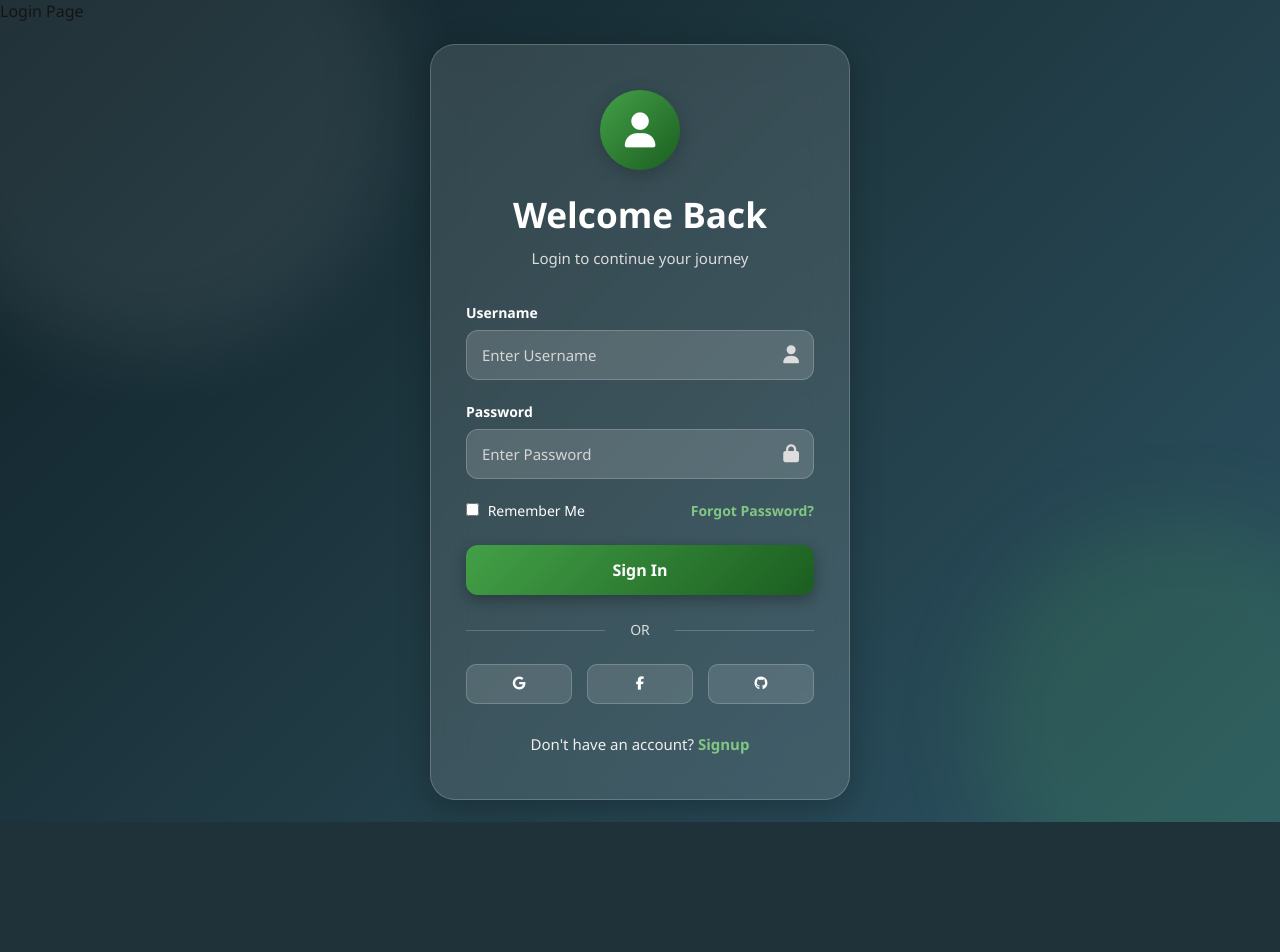
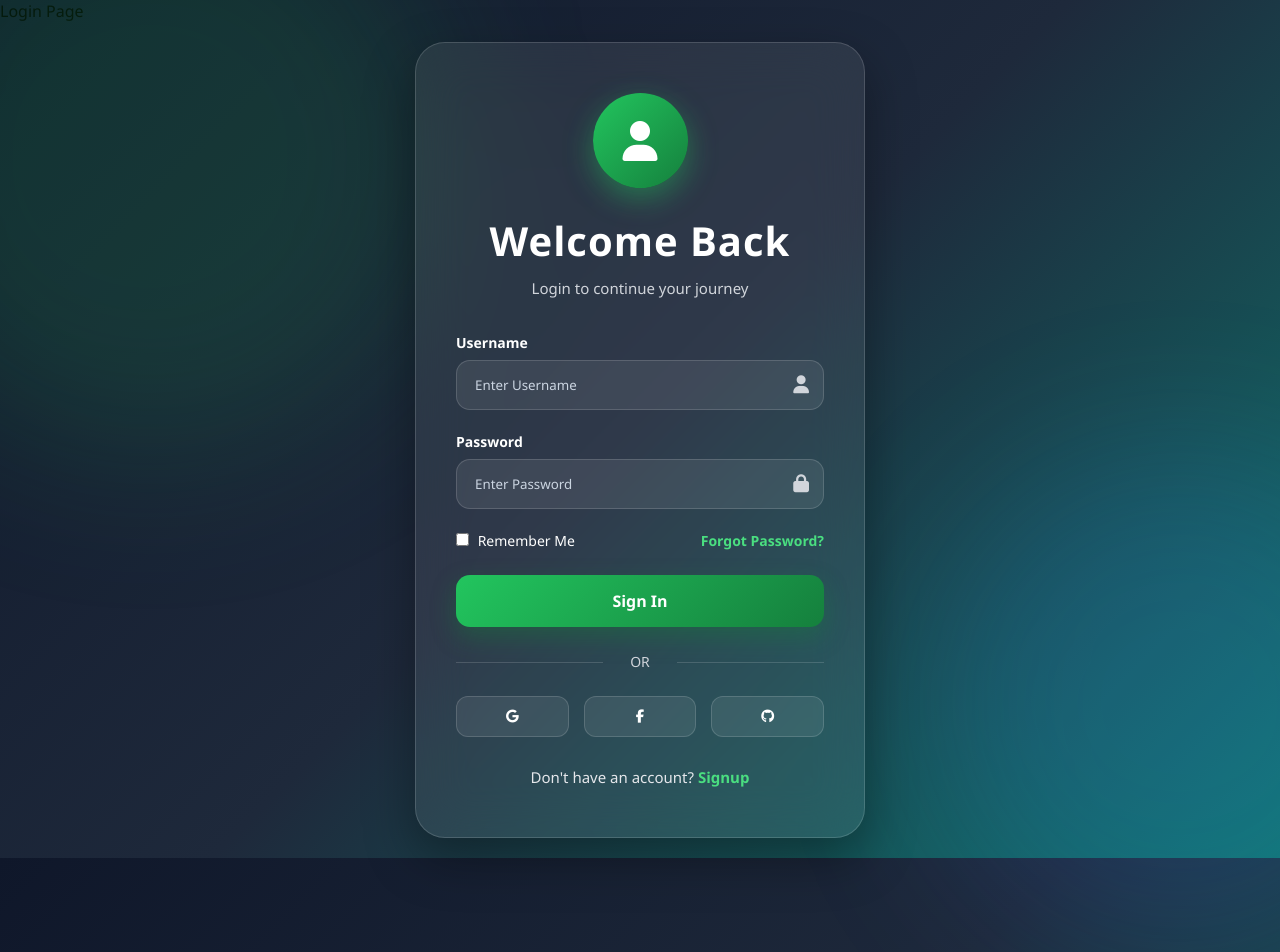
Before and after one commit to paras01-patel/sign-login-logout, a Django app: page /login/ in a window 1280 px wide; the page is wider, and only the part inside the window is pictured. Before the commit the page ends 822 px from the top of that part, so only its background shows below. Run offline with Django 5.2, Linux system fonts and the light colour scheme.

Commit message:
update css for login page

```diff
--- a/app/templates/login.html
+++ b/app/templates/login.html
@@ -4,7 +4,6 @@
 
 <style>
 
-/* ================= GLOBAL ================= */
 
 *{
     margin:0;
@@ -15,35 +14,60 @@
 
 body{
     min-height:100vh;
-    background:
-    linear-gradient(135deg,#0f2027,#203a43,#2c5364);
+    background:linear-gradient(
+        135deg,
+        #0f172a,
+        #1e293b,
+        #0f766e
+    );
     overflow:hidden;
+    position:relative;
 }
 
-/* Animated Background */
+/* ================= PREMIUM BACKGROUND ================= */
 
 body::before{
     content:'';
     position:absolute;
-    width:500px;
-    height:500px;
-    background:rgba(255,255,255,0.08);
+    width:600px;
+    height:600px;
     border-radius:50%;
-    top:-150px;
-    left:-100px;
-    filter:blur(40px);
+    background:rgba(34,197,94,.15);
+    top:-200px;
+    left:-150px;
+    filter:blur(80px);
+    animation:float1 8s ease-in-out infinite alternate;
 }
 
 body::after{
     content:'';
     position:absolute;
-    width:400px;
-    height:400px;
-    background:rgba(76,175,80,0.15);
+    width:500px;
+    height:500px;
     border-radius:50%;
-    bottom:-120px;
-    right:-100px;
-    filter:blur(40px);
+    background:rgba(59,130,246,.15);
+    right:-150px;
+    bottom:-150px;
+    filter:blur(80px);
+    animation:float2 8s ease-in-out infinite alternate;
+}
+
+@keyframes float1{
+    from{
+        transform:translateY(0);
+    }
+    to{
+        transform:translateY(60px);
+    }
+}
+
+@keyframes float2{
+    from{
+        transform:translateY(0);
+    }
+    to{
+        transform:translateY(-60px);
+    }
 }
 
 /* ================= CONTAINER ================= */
@@ -63,35 +87,56 @@ body::after{
 
 .login-box{
     width:100%;
-    max-width:420px;
-    padding:45px 35px;
-    border-radius:25px;
+    max-width:450px;
+    padding:50px 40px;
 
-    background:rgba(255,255,255,0.12);
-    backdrop-filter:blur(18px);
+    border-radius:30px;
 
-    border:1px solid rgba(255,255,255,0.2);
+    background:rgba(255,255,255,.08);
+
+    backdrop-filter:blur(25px);
+    -webkit-backdrop-filter:blur(25px);
+
+    border:1px solid rgba(255,255,255,.15);
 
     box-shadow:
-    0 8px 32px rgba(0,0,0,0.25);
+    0 20px 50px rgba(0,0,0,.35);
 
-    animation:fadeIn 0.8s ease;
+    animation:fadeIn .8s ease;
 }
 
 /* ================= LOGO ================= */
 
 .logo{
-    width:80px;
-    height:80px;
-    margin:0 auto 20px;
+    width:95px;
+    height:95px;
+
+    margin:0 auto 25px;
+
     border-radius:50%;
-    background:linear-gradient(135deg,#43a047,#1b5e20);
+
+    background:
+    linear-gradient(
+        135deg,
+        #22c55e,
+        #15803d
+    );
+
     display:flex;
     justify-content:center;
     align-items:center;
+
     color:white;
-    font-size:35px;
-    box-shadow:0 5px 20px rgba(0,0,0,0.2);
+    font-size:40px;
+
+    box-shadow:
+    0 10px 30px rgba(34,197,94,.45);
+
+    transition:.4s;
+}
+
+.logo:hover{
+    transform:scale(1.08) rotate(10deg);
 }
 
 /* ================= TEXT ================= */
@@ -99,13 +144,14 @@ body::after{
 .login-box h1{
     text-align:center;
     color:white;
-    font-size:2.2rem;
+    font-size:2.5rem;
     margin-bottom:10px;
+    letter-spacing:1px;
 }
 
 .login-subtitle{
     text-align:center;
-    color:#dcdcdc;
+    color:#d1d5db;
     margin-bottom:35px;
     font-size:15px;
 }
@@ -130,25 +176,32 @@ body::after{
 
 .input-field input{
     width:100%;
-    padding:14px 50px 14px 15px;
-    border:none;
+    padding:15px 50px 15px 18px;
+
+    border-radius:14px;
+
+    border:1px solid rgba(255,255,255,.15);
+
+    background:rgba(255,255,255,.08);
+
+    color:white;
+
     outline:none;
-    border-radius:12px;
-    background:rgba(255,255,255,0.15);
-    color:white;
-    font-size:15px;
-    border:1px solid rgba(255,255,255,0.2);
-    transition:0.3s;
+
+    transition:.4s;
 }
 
 .input-field input::placeholder{
-    color:#d5d5d5;
+    color:#cbd5e1;
 }
 
 .input-field input:focus{
-    border-color:#66bb6a;
-    box-shadow:0 0 10px rgba(102,187,106,0.5);
-    background:rgba(255,255,255,0.2);
+    border-color:#22c55e;
+
+    background:rgba(255,255,255,.12);
+
+    box-shadow:
+    0 0 20px rgba(34,197,94,.35);
 }
 
 .input-field i{
@@ -156,7 +209,7 @@ body::after{
     right:15px;
     top:50%;
     transform:translateY(-50%);
-    color:#ddd;
+    color:#d1d5db;
     font-size:18px;
 }
 
@@ -179,7 +232,7 @@ body::after{
 }
 
 .form-options a{
-    color:#81c784;
+    color:#4ade80;
     text-decoration:none;
     font-weight:600;
 }
@@ -192,40 +245,38 @@ body::after{
 
 .login-btn{
     width:100%;
-    padding:14px;
+
+    padding:15px;
+
     border:none;
-    border-radius:12px;
-    background:linear-gradient(135deg,#43a047,#1b5e20);
+
+    border-radius:14px;
+
+    background:
+    linear-gradient(
+        135deg,
+        #22c55e,
+        #15803d
+    );
+
     color:white;
+
     font-size:16px;
     font-weight:700;
+
     cursor:pointer;
-    transition:0.3s;
-    box-shadow:0 5px 15px rgba(0,0,0,0.3);
+
+    transition:.4s;
+
+    box-shadow:
+    0 10px 25px rgba(21,128,61,.4);
 }
 
 .login-btn:hover{
-    transform:translateY(-2px);
-    background:linear-gradient(135deg,#4caf50,#2e7d32);
-}
+    transform:translateY(-4px);
 
-/* ================= FOOTER ================= */
-
-.extra-text{
-    text-align:center;
-    margin-top:30px;
-    color:#eee;
-    font-size:15px;
-}
-
-.extra-text a{
-    color:#81c784;
-    text-decoration:none;
-    font-weight:700;
-}
-
-.extra-text a:hover{
-    text-decoration:underline;
+    box-shadow:
+    0 18px 35px rgba(21,128,61,.5);
 }
 
 /* ================= DIVIDER ================= */
@@ -234,7 +285,7 @@ body::after{
     margin:25px 0;
     text-align:center;
     position:relative;
-    color:#ddd;
+    color:#d1d5db;
     font-size:14px;
 }
 
@@ -243,7 +294,7 @@ body::after{
     position:absolute;
     width:40%;
     height:1px;
-    background:rgba(255,255,255,0.2);
+    background:rgba(255,255,255,.15);
     left:0;
     top:50%;
 }
@@ -253,7 +304,7 @@ body::after{
     position:absolute;
     width:40%;
     height:1px;
-    background:rgba(255,255,255,0.2);
+    background:rgba(255,255,255,.15);
     right:0;
     top:50%;
 }
@@ -267,19 +318,45 @@ body::after{
 
 .social-btn{
     flex:1;
-    padding:12px;
-    border-radius:10px;
-    border:none;
-    background:rgba(255,255,255,0.12);
+
+    padding:13px;
+
+    border-radius:12px;
+
+    border:1px solid rgba(255,255,255,.15);
+
+    background:rgba(255,255,255,.08);
+
     color:white;
+
     cursor:pointer;
-    transition:0.3s;
-    border:1px solid rgba(255,255,255,0.2);
+
+    transition:.4s;
 }
 
 .social-btn:hover{
-    background:rgba(255,255,255,0.2);
-    transform:translateY(-2px);
+    transform:translateY(-4px);
+
+    background:rgba(255,255,255,.18);
+}
+
+/* ================= FOOTER ================= */
+
+.extra-text{
+    text-align:center;
+    margin-top:30px;
+    color:#e5e7eb;
+    font-size:15px;
+}
+
+.extra-text a{
+    color:#4ade80;
+    text-decoration:none;
+    font-weight:700;
+}
+
+.extra-text a:hover{
+    text-decoration:underline;
 }
 
 /* ================= ANIMATION ================= */
@@ -288,7 +365,7 @@ body::after{
 
     from{
         opacity:0;
-        transform:translateY(30px);
+        transform:translateY(40px);
     }
 
     to{
@@ -307,7 +384,12 @@ body::after{
     }
 
     .login-box h1{
-        font-size:1.8rem;
+        font-size:2rem;
+    }
+
+    .form-options{
+        flex-direction:column;
+        gap:10px;
     }
 
 }
--- a/app/templates/sign.html
+++ b/app/templates/sign.html
@@ -239,9 +239,7 @@ body::after{
         </p>
 
         {% if messages %}
-
             {% for message in messages %}
-
                 <div class="message-box {{ message.tags }}">
                     {{ message }}
                 </div>
@@ -264,7 +262,7 @@ body::after{
             </div>
 
             <div class="input-box">
-                <label>Email Address</label>
+                <label>Email </label>
                 <input
                     type="email"
                     name="email"
--- a/app/views.py
+++ b/app/views.py
@@ -7,10 +7,10 @@ from django.contrib import messages
 
 def home(req):
     return render(req,'home.html')
+
+
 def sign(req):
-
     if req.method == "POST":
-
         username = req.POST.get('username')
         email = req.POST.get('email')
         password1 = req.POST.get('password1')
```
Also changed, not shown: db.sqlite3.
